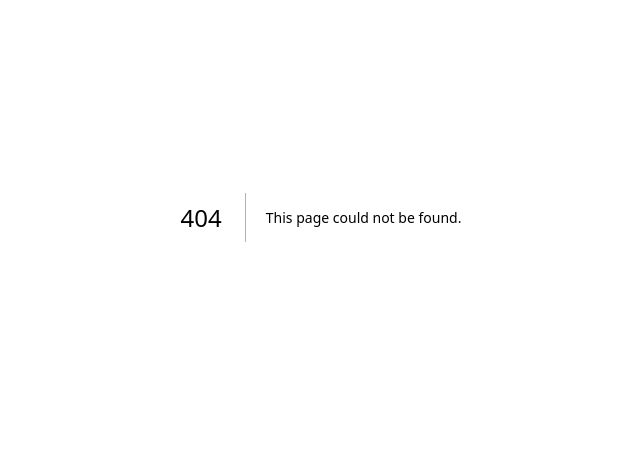
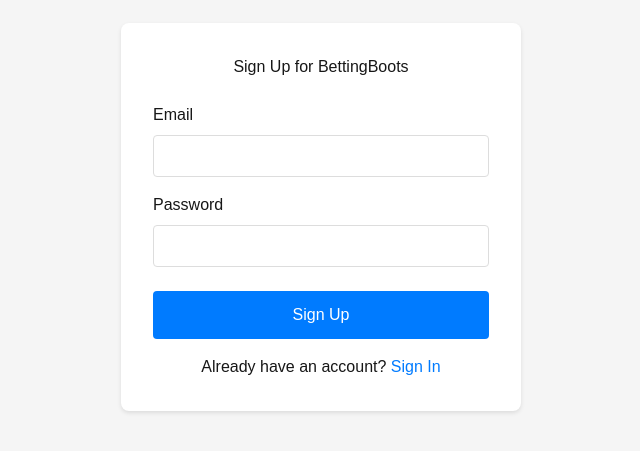
Before and after one commit to rynv7771/edgerusher, a Next.js app: page /auth/signup in a window 1280 px wide. Before the commit this address had no page. Shown: the part 183-634 px from the top of the page, without its empty margins (319-959 px from the left). Built offline with nearby package versions, Linux system fonts and the light colour scheme; no server answers.

Commit message:
Add Supabase authentication - signup and signin pages

```diff
--- /dev/null
+++ b/app/auth/signin/page.tsx
@@ -0,0 +1,131 @@
+'use client'
+
+import { useState } from 'react'
+import { supabase } from '@/lib/supabase'
+import { useRouter } from 'next/navigation'
+import Link from 'next/link'
+
+export default function SignIn() {
+  const [email, setEmail] = useState('')
+  const [password, setPassword] = useState('')
+  const [loading, setLoading] = useState(false)
+  const [error, setError] = useState('')
+  const router = useRouter()
+
+  const handleSignIn = async (e: React.FormEvent) => {
+    e.preventDefault()
+    setLoading(true)
+    setError('')
+
+    try {
+      const { data, error } = await supabase.auth.signInWithPassword({
+        email,
+        password,
+      })
+
+      if (error) throw error
+
+      router.push('/')
+    } catch (error: any) {
+      setError(error.message || 'Error signing in')
+    } finally {
+      setLoading(false)
+    }
+  }
+
+  return (
+    <div style={{
+      minHeight: '100vh',
+      display: 'flex',
+      alignItems: 'center',
+      justifyContent: 'center',
+      background: '#f5f5f5'
+    }}>
+      <div style={{
+        background: 'white',
+        padding: '2rem',
+        borderRadius: '8px',
+        boxShadow: '0 2px 4px rgba(0,0,0,0.1)',
+        width: '100%',
+        maxWidth: '400px'
+      }}>
+        <h1 style={{ marginBottom: '1.5rem', textAlign: 'center' }}>
+          Sign In to BettingBoots
+        </h1>
+
+        {error && (
+          <div style={{
+            background: '#fee',
+            color: '#c00',
+            padding: '0.75rem',
+            borderRadius: '4px',
+            marginBottom: '1rem'
+          }}>
+            {error}
+          </div>
+        )}
+
+        <form onSubmit={handleSignIn}>
+          <div style={{ marginBottom: '1rem' }}>
+            <label style={{ display: 'block', marginBottom: '0.5rem' }}>
+              Email
+            </label>
+            <input
+              type="email"
+              value={email}
+              onChange={(e) => setEmail(e.target.value)}
+              required
+              style={{
+                width: '100%',
+                padding: '0.5rem',
+                border: '1px solid #ddd',
+                borderRadius: '4px'
+              }}
+            />
+          </div>
+
+          <div style={{ marginBottom: '1.5rem' }}>
+            <label style={{ display: 'block', marginBottom: '0.5rem' }}>
+              Password
+            </label>
+            <input
+              type="password"
+              value={password}
+              onChange={(e) => setPassword(e.target.value)}
+              required
+              style={{
+                width: '100%',
+                padding: '0.5rem',
+                border: '1px solid #ddd',
+                borderRadius: '4px'
+              }}
+            />
+          </div>
+
+          <button
+            type="submit"
+            disabled={loading}
+            style={{
+              width: '100%',
+              padding: '0.75rem',
+              background: loading ? '#ccc' : '#007bff',
+              color: 'white',
+              border: 'none',
+              borderRadius: '4px',
+              cursor: loading ? 'not-allowed' : 'pointer'
+            }}
+          >
+            {loading ? 'Signing in...' : 'Sign In'}
+          </button>
+        </form>
+
+        <p style={{ marginTop: '1rem', textAlign: 'center' }}>
+          Don't have an account?{' '}
+          <Link href="/auth/signup" style={{ color: '#007bff' }}>
+            Sign Up
+          </Link>
+        </p>
+      </div>
+    </div>
+  )
+}
--- /dev/null
+++ b/app/auth/signup/page.tsx
@@ -0,0 +1,147 @@
+'use client'
+
+import { useState } from 'react'
+import { supabase } from '@/lib/supabase'
+import { useRouter } from 'next/navigation'
+import Link from 'next/link'
+
+export default function SignUp() {
+  const [email, setEmail] = useState('')
+  const [password, setPassword] = useState('')
+  const [loading, setLoading] = useState(false)
+  const [error, setError] = useState('')
+  const [message, setMessage] = useState('')
+  const router = useRouter()
+
+  const handleSignUp = async (e: React.FormEvent) => {
+    e.preventDefault()
+    setLoading(true)
+    setError('')
+    setMessage('')
+
+    try {
+      const { data, error } = await supabase.auth.signUp({
+        email,
+        password,
+      })
+
+      if (error) throw error
+
+      setMessage('Check your email for the confirmation link!')
+      setTimeout(() => router.push('/auth/signin'), 3000)
+    } catch (error: any) {
+      setError(error.message || 'Error signing up')
+    } finally {
+      setLoading(false)
+    }
+  }
+
+  return (
+    <div style={{
+      minHeight: '100vh',
+      display: 'flex',
+      alignItems: 'center',
+      justifyContent: 'center',
+      background: '#f5f5f5'
+    }}>
+      <div style={{
+        background: 'white',
+        padding: '2rem',
+        borderRadius: '8px',
+        boxShadow: '0 2px 4px rgba(0,0,0,0.1)',
+        width: '100%',
+        maxWidth: '400px'
+      }}>
+        <h1 style={{ marginBottom: '1.5rem', textAlign: 'center' }}>
+          Sign Up for BettingBoots
+        </h1>
+
+        {error && (
+          <div style={{
+            background: '#fee',
+            color: '#c00',
+            padding: '0.75rem',
+            borderRadius: '4px',
+            marginBottom: '1rem'
+          }}>
+            {error}
+          </div>
+        )}
+
+        {message && (
+          <div style={{
+            background: '#efe',
+            color: '#060',
+            padding: '0.75rem',
+            borderRadius: '4px',
+            marginBottom: '1rem'
+          }}>
+            {message}
+          </div>
+        )}
+
+        <form onSubmit={handleSignUp}>
+          <div style={{ marginBottom: '1rem' }}>
+            <label style={{ display: 'block', marginBottom: '0.5rem' }}>
+              Email
+            </label>
+            <input
+              type="email"
+              value={email}
+              onChange={(e) => setEmail(e.target.value)}
+              required
+              style={{
+                width: '100%',
+                padding: '0.5rem',
+                border: '1px solid #ddd',
+                borderRadius: '4px'
+              }}
+            />
+          </div>
+
+          <div style={{ marginBottom: '1.5rem' }}>
+            <label style={{ display: 'block', marginBottom: '0.5rem' }}>
+              Password
+            </label>
+            <input
+              type="password"
+              value={password}
+              onChange={(e) => setPassword(e.target.value)}
+              required
+              minLength={6}
+              style={{
+                width: '100%',
+                padding: '0.5rem',
+                border: '1px solid #ddd',
+                borderRadius: '4px'
+              }}
+            />
+          </div>
+
+          <button
+            type="submit"
+            disabled={loading}
+            style={{
+              width: '100%',
+              padding: '0.75rem',
+              background: loading ? '#ccc' : '#007bff',
+              color: 'white',
+              border: 'none',
+              borderRadius: '4px',
+              cursor: loading ? 'not-allowed' : 'pointer'
+            }}
+          >
+            {loading ? 'Signing up...' : 'Sign Up'}
+          </button>
+        </form>
+
+        <p style={{ marginTop: '1rem', textAlign: 'center' }}>
+          Already have an account?{' '}
+          <Link href="/auth/signin" style={{ color: '#007bff' }}>
+            Sign In
+          </Link>
+        </p>
+      </div>
+    </div>
+  )
+}
--- a/app/page.tsx
+++ b/app/page.tsx
@@ -14,9 +14,9 @@
               className="h-12 w-auto"
             />
           </Link>
-          <button className="px-8 py-3 bg-gradient-to-r from-orange-600 to-orange-500 hover:from-orange-500 hover:to-orange-400 rounded-lg font-bold transition shadow-lg shadow-orange-500/20">
+          <Link href="/auth/signin" className="px-8 py-3 bg-gradient-to-r from-orange-600 to-orange-500 hover:from-orange-500 hover:to-orange-400 rounded-lg font-bold transition shadow-lg shadow-orange-500/20">
             Sign In
-          </button>
+          </Link>
         </div>
       </header>
 
```
Also changed, not shown: env_dump_before_fix.txt (added).
